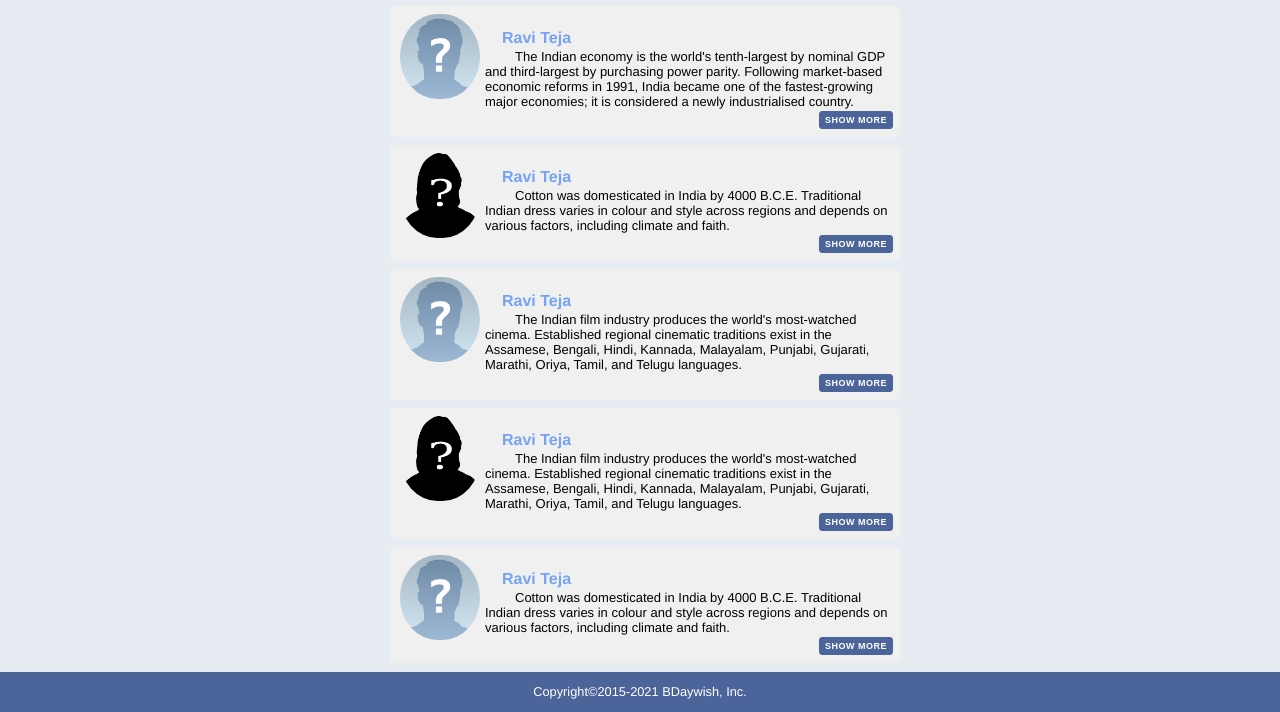
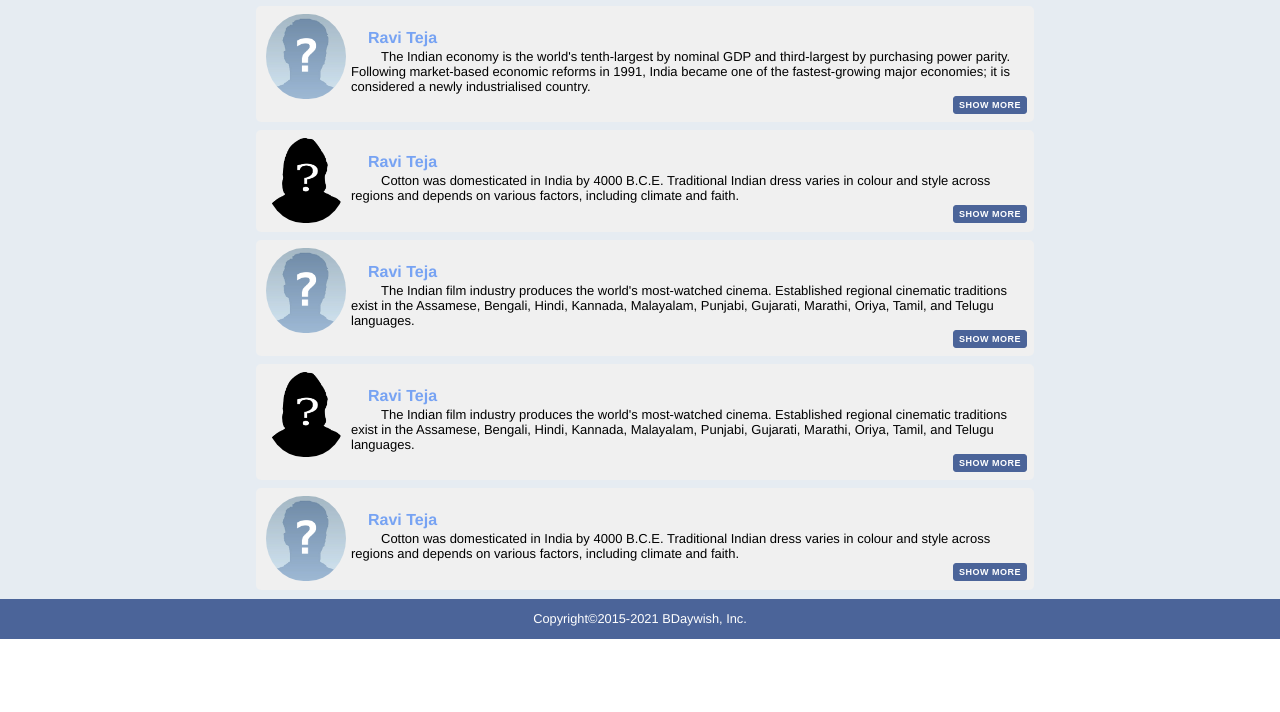
Before and after one commit to rtmgit/show, a plain HTML site: page index.html in a window 1280 px wide. Shown: the part 93-805 px from the top of the page. Drawn offline with Linux system fonts and the light colour scheme.

Commit message:
changed forum-content width to 90%

```diff
--- a/css/show.css
+++ b/css/show.css
@@ -14,28 +14,15 @@ a:hover{
     background-color: #1E794D;
 }
 .forum-content {
-    width:500px;
+    width:60%;
     height:auto;
     padding:5px 10px;
     font-size:13px;
     margin: 0 auto;
 }
-#mainDiv{
-     /*background-image: url("../images/samplejpg") !important;*/
+/*#mainDiv{
+     background-image: url("../images/samplejpg") !important;
      overflow: hidden;
-}
-/*Hrushi
-.media{
-    display: block;
-    overflow: hidden;
-}*/
-/*.profile_pic{
-    float: left;
-    display: block;
-}*/
-/*.pstyle{
-    display: block;
-    overflow: hidden;
 }*/
 .media{
     display: block;
```
